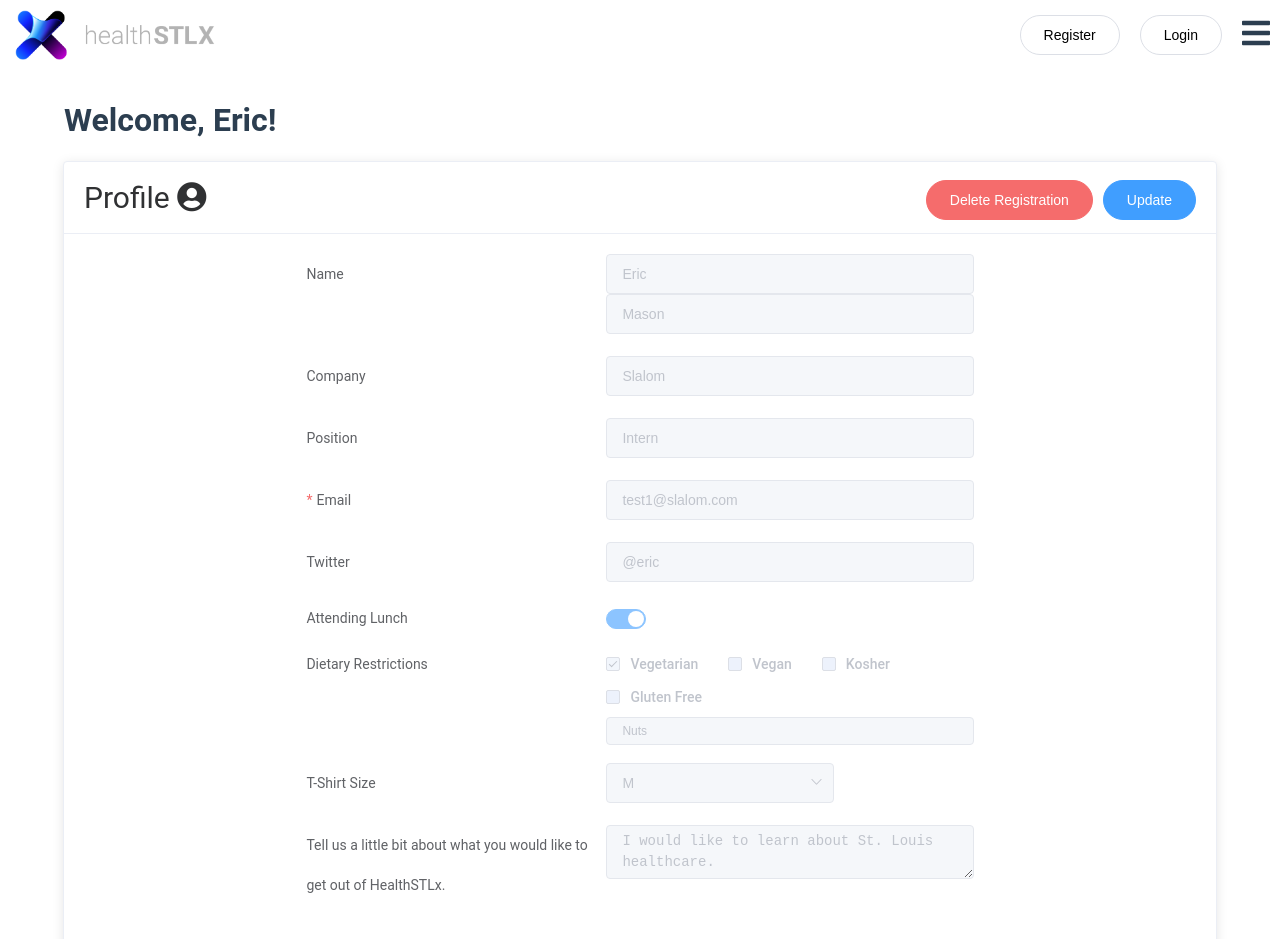
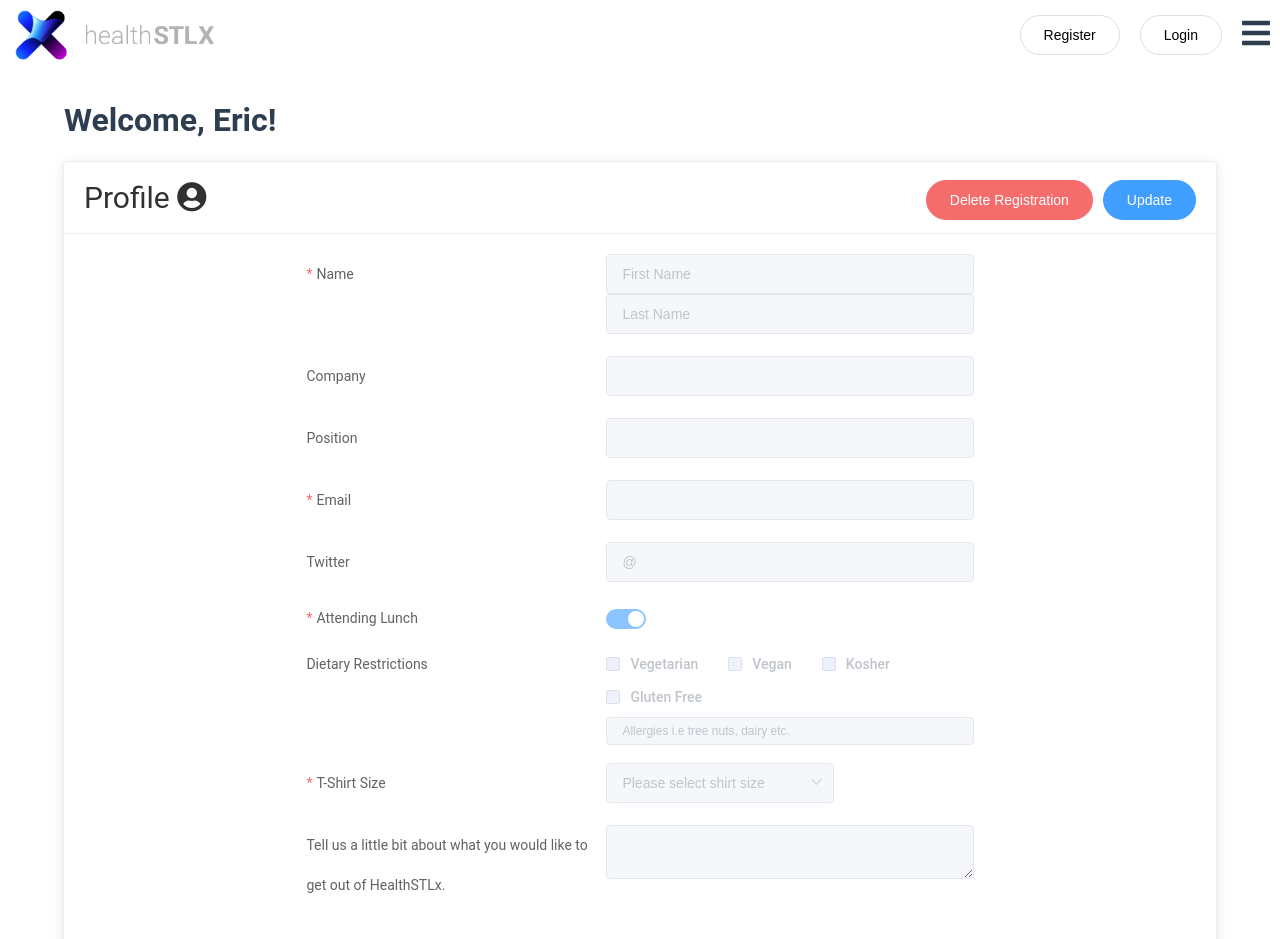
Before and after one commit to SlalomSTLHealthcare/healthcare-web, a Vue app: page /#/profile in a window 1280 px wide. Shown: the top 939 px of the page. Built offline with nearby package versions, Linux system fonts and the light colour scheme; no server answers.

Commit message:
premerge commit

```diff
--- a/src/components/Registration.vue
+++ b/src/components/Registration.vue
@@ -73,52 +73,52 @@
 
 
   <el-card v-if="type==='profile'" class="box-card">
-    <div  slot="header">
+    <div slot="header">
       <span class="header">Profile <i class="fas fa-user-circle"></i></span>
       <span class="action-buttons">
         <el-button @click="deleteReg" type="danger" round>Delete Registration</el-button>
         <el-button @click="update=true" type="primary" round>Update</el-button>
-        <el-button v-if="update" @click="update=false" round>Save</el-button>
+        <el-button v-if="update" @click="updateRegistration" round>Save</el-button>
       </span>
     </div>
       <el-form :disabled="!update" label-position="left" ref="form" @submit.prevent="handleSubmit" :model="form" status-icon :rules="rules" action="https://webto.salesforce.com/servlet/servlet.WebToLead?encoding=UTF-8" method="POST" class="form" label-width="300px">
       <input type=hidden name="oid" value="00D1H000000O1eQ">
       <input type=hidden name="retURL" value="http://">
-      <el-form-item  label="Name" >
-        <el-input  value="Eric"></el-input>
-        <el-input  label-position="top" value="Mason"></el-input>
+      <el-form-item required label="Name" >
+        <el-input v-model="form.firstName" placeholder="First Name"></el-input>
+        <el-input v-model="form.lastName" label-position="top" placeholder="Last Name"></el-input>
       </el-form-item>
       <el-form-item label="Company">
-        <el-input value="Slalom"></el-input>
+        <el-input v-model="form.company"></el-input>
       </el-form-item>
       <el-form-item label="Position">
-        <el-input  value="Intern"></el-input>
+        <el-input v-model="form.position"></el-input>
       </el-form-item>
-      <el-form-item  label="Email" prop="email">
-        <el-input value="test1@slalom.com"></el-input>
+      <el-form-item required label="Email" prop="email">
+        <el-input v-model="form.updatedEmail"></el-input>
       </el-form-item>
       <el-form-item label="Twitter">
-        <el-input  value="@eric"></el-input>
+        <el-input v-model="form.twitter" placeholder="@"></el-input>
       </el-form-item>
-      <el-form-item  size="mini" label="Attending Lunch">
+      <el-form-item required size="mini" label="Attending Lunch">
         <el-switch v-model="form.lunch"></el-switch>
       </el-form-item>
        <el-collapse-transition>
          <div v-show="form.lunch">
            <el-form-item v-show="form.lunch" size="mini" label="Dietary Restrictions">
              <el-checkbox-group v-model="form.diet">
-             <el-checkbox label="Vegetarian" checked name="type"></el-checkbox>
+             <el-checkbox label="Vegetarian" name="type"></el-checkbox>
              <el-checkbox label="Vegan" name="type"></el-checkbox>
              <el-checkbox label="Kosher" name="type"></el-checkbox>
              <el-checkbox label="Gluten Free" name="type"></el-checkbox>
            </el-checkbox-group>
-           <el-input value="Nuts" ></el-input>
+           <el-input v-model="form.allergies" placeholder="Allergies i.e tree nuts, dairy etc." ></el-input>
          </el-form-item>
        </div>
     </el-collapse-transition>
     <div></div>
-    <el-form-item label="T-Shirt Size">
-      <el-select value="M" placeholder="Please select shirt size">
+    <el-form-item  required label="T-Shirt Size">
+      <el-select v-model="form.size" placeholder="Please select shirt size">
         <el-option label="S" value="S"></el-option>
         <el-option label="M" value="M"></el-option>
         <el-option label="L" value="L"></el-option>
@@ -126,15 +126,14 @@
       </el-select>
     </el-form-item>
     <el-form-item label="Tell us a little bit about what you would like to get out of HealthSTLx.">
-      <el-input type="textarea" value="I would like to learn about St. Louis healthcare."></el-input>
+      <el-input type="textarea" v-model="form.takeaway"></el-input>
     </el-form-item>
-    <el-form-item  label="Rank Breakout Sessions">
-
+    <el-form-item required label="Select Breakout Sessions">
       <SelectBreakout timeSlot="10:15 am"/>
       <SelectBreakout timeSlot="3:00 pm"/>
     </el-form-item>
-    <el-form-item label="I would like to opt-in to donating to United Way as part of my registration.">
-      <el-switch v-model="form.donate"></el-switch>
+    <el-form-item required label="I would like to opt-in to donating to United Way as part of my registration.">
+      <el-switch   v-model="form.donate"></el-switch>
     </el-form-item>
     </el-form>
   </el-card>
@@ -183,6 +182,7 @@ var confirmPass = (rule, value, callback) => {
       company: '',
       position: '',
       email: '',
+      updatedEmail: '',
       twitter: '',
       pass: '',
       checkPass: '',
@@ -205,6 +205,18 @@ var confirmPass = (rule, value, callback) => {
             {
               required: true, validator: confirmPass, trigger: 'blur',
               message: 'Please confirm your password'
+            }
+          ],
+          email: [
+              { required: true,
+                message: 'Passwords must be at least 8 characters and contain at least one capital letter, one lowercase letter, and one special character.',
+                pattern:'^(?=.*[a-z])(?=.*[A-Z])(?=.*[0-9])(?=.*[!@#\$%\^&\*])(?=.{8,})',
+                trigger: 'blur'
+              },
+            ],
+            checkPass: [
+              {
+                required: true, validator: confirmPass, trigger: 'blur'
               }
             ],
             email: [
@@ -247,6 +259,10 @@ computed: mapState({
 
     return state.breakoutTwoWaitlist;
   },
+  getUsername(state){
+    console.log("username " + state.username);
+    return state.username;
+  }
 }),
 methods: {
   handleSubmit(form) {
@@ -342,13 +358,12 @@ methods: {
           callback: action => {
               this.$axiosServer.delete('/auth/delete', {
                 data: {
-                  email: this.$session.get('username')
+                  email: this.getUsername
                 }
 
             })
               .then(function (response) {
                 console.log(response);
-                self.logout();
               })
               .catch(function (error) {
                 console.log(error);
@@ -357,9 +372,44 @@ methods: {
             }
           });
 
+        },
+        updateRegistration(form){
+          var self = this;
+          this.$alert("Are you sure you want to make these changes?", {
+            confirmButtonText: 'Confirm',
+            callback: action => {
+              this.$axiosServer.put('/auth/update', {
+                updatedEmail: this.form.updatedEmail,
+                email: this.getUsername,
+                firstName: this.form.firstName,
+                lastName: this.form.lastName,
+                company: this.form.company,
+                position: this.form.position,
+                twitter: this.form.twitter,
+                lunch: this.form.lunch,
+                diet: this.form.diet,
+                allergies: this.form.allergies,
+                size: this.form.size,
+                donate: this.form.donate,
+                comment: this.form.takeaway,
+                breakout_one: this.getBreakoutOne,
+                breakout_oneWait: this.getBreakoutOneWait,
+                breakout_two: this.getBreakoutTwo,
+                breakout_twoWait: this.getBreakoutTwoWait
+            })
+            .then(function (response) {
+              console.log(response);
+              self.update=false;
+            })
+            .catch(function (error) {
+              console.log(error.response);
+              return error;
+            });
+          }
+        })
       }
   }
-};
+}
 </script>
 
 <!-- Add "scoped" attribute to limit CSS to this component only -->
```
Lines whose indentation alone changed are shown as unchanged.
